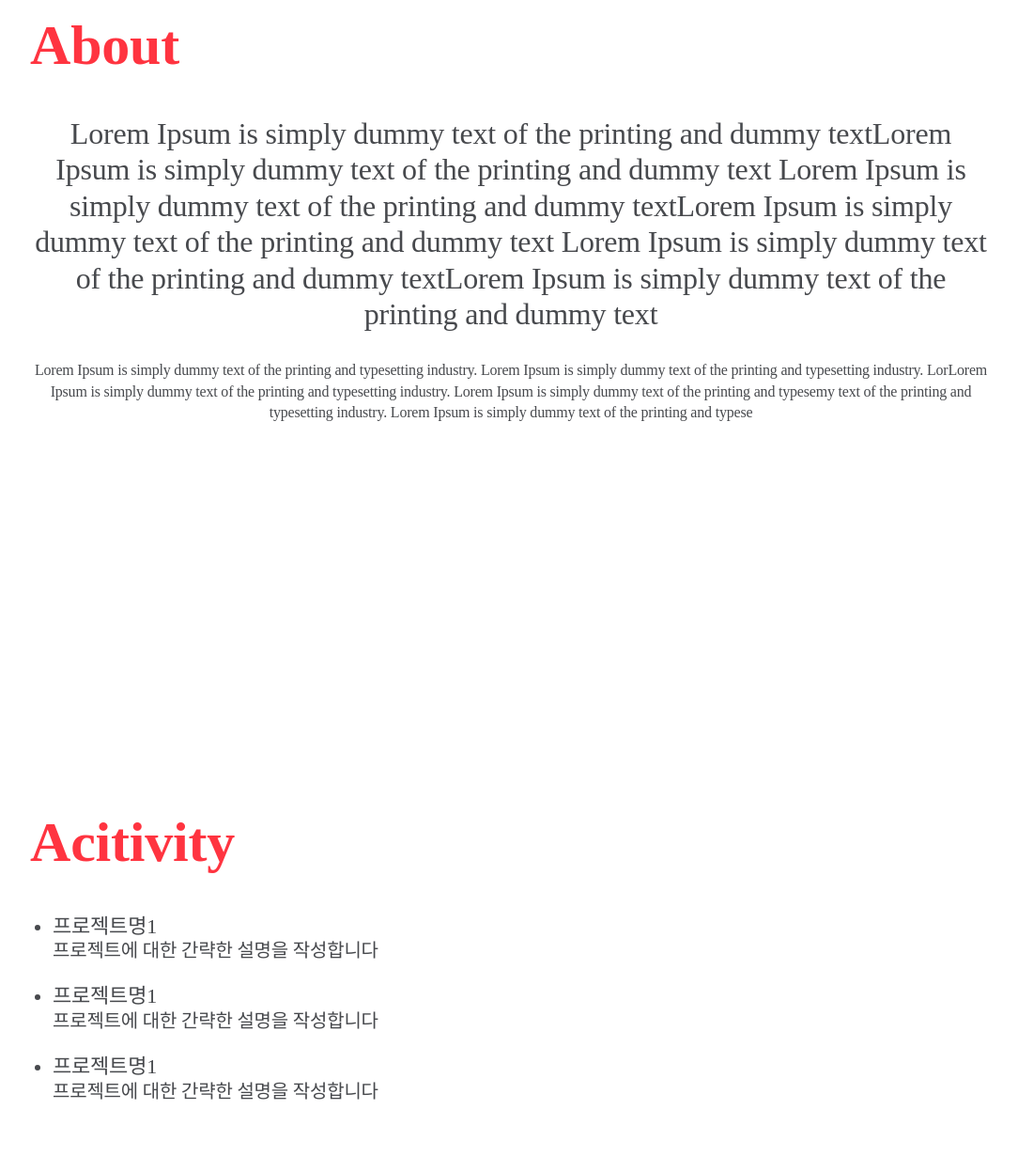
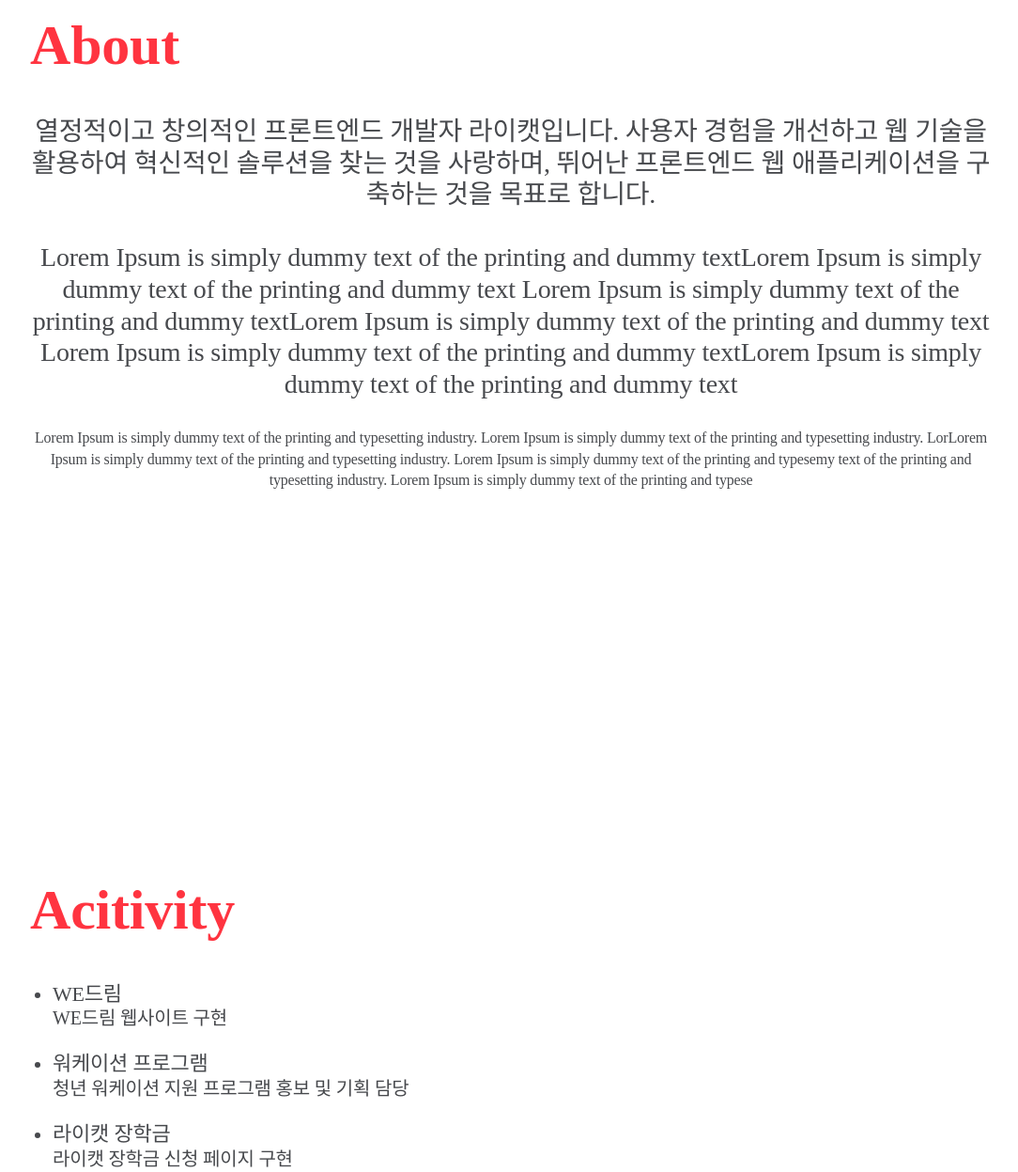
Before and after one commit to weniv/jdc-web-basic, a plain HTML site: page index.html in a window 1280 px wide. Shown: the part 997-2244 px from the top of the page at 94% size, without its empty margins (96-1180 px from the left). Drawn offline with Linux system fonts and the light colour scheme; a web font is replaced by a local one.

Commit message:
:memo: Edit: 텍스트 수정

```diff
--- a/css/style.css
+++ b/css/style.css
@@ -108,7 +108,7 @@ main .tit {
   font-size: 16px;
 }
 #about .descript {
-  font-size: 32px;
+  font-size: 28px;
   line-height: 1.2;
 }
 #about .additional-info {
@@ -181,6 +181,7 @@ main .tit {
 .contact-cont .descript {
   font-size: 14px;
   width: 80%;
+  line-height: 1.4;
 }
 
 .contact-box {
--- a/index.html
+++ b/index.html
@@ -25,7 +25,7 @@
       <section id="home">
         <p class="tit-descript">
           안녕하세요.<br />
-          <strong>주식회사<br />위니브입니다.</strong>
+          <strong>프론트엔드 개발자<br />라이캣입니다.</strong>
         </p>
         <img class="profile-img" src="images/licat.png" alt="인사하는 사자탈을 쓴 고양이, 라이캣" />
         <a class="scroll-link" href="#about"><img src="images/down-arrow.svg" alt="스크롤 이동" /></a>
@@ -33,6 +33,11 @@
       <section id="about">
         <h2 class="tit">About</h2>
         <p class="descript">
+          열정적이고 창의적인 프론트엔드 개발자 라이캣입니다. 사용자 경험을 개선하고 웹 기술을 활용하여 혁신적인
+          솔루션을 찾는 것을 사랑하며, 뛰어난 프론트엔드 웹 애플리케이션을 구축하는 것을 목표로 합니다.
+
+          <br />
+          <br />
           Lorem Ipsum is simply dummy text of the printing and dummy textLorem Ipsum is simply dummy text of the
           printing and dummy text Lorem Ipsum is simply dummy text of the printing and dummy textLorem Ipsum is simply
           dummy text of the printing and dummy text Lorem Ipsum is simply dummy text of the printing and dummy textLorem
@@ -50,16 +55,16 @@
         <h2 class="tit">Acitivity</h2>
         <ul class="activ-list">
           <li>
-            <strong class="activ-tit">프로젝트명1</strong>
-            <p class="activ-descript">프로젝트에 대한 간략한 설명을 작성합니다</p>
+            <strong class="activ-tit">WE드림</strong>
+            <p class="activ-descript">WE드림 웹사이트 구현</p>
           </li>
           <li>
-            <strong class="activ-tit">프로젝트명1</strong>
-            <p class="activ-descript">프로젝트에 대한 간략한 설명을 작성합니다</p>
+            <strong class="activ-tit">워케이션 프로그램</strong>
+            <p class="activ-descript">청년 워케이션 지원 프로그램 홍보 및 기획 담당</p>
           </li>
           <li>
-            <strong class="activ-tit">프로젝트명1</strong>
-            <p class="activ-descript">프로젝트에 대한 간략한 설명을 작성합니다</p>
+            <strong class="activ-tit">라이캣 장학금</strong>
+            <p class="activ-descript">라이캣 장학금 신청 페이지 구현</p>
           </li>
         </ul>
         <ul class="activ-img-list">
@@ -73,8 +78,8 @@
         <div class="contact-cont">
           <h2 class="tit">Contact</h2>
           <p class="descript">
-            Lorem Ipsum is simply dummy text of the printing and typesetting industry. Lorem Ipsum has been the
-            industry's standard dummy text
+            포트폴리오를 통해 제 작업물과 프로젝트를 확인해 주셨을 것 같습니다. 저의 경력과 기술 스택에 대해 궁금한
+            점이나 추가 정보를 원하신다면 언제든지 연락 주시면 감사하겠습니다.
           </p>
           <div class="contact-box">
             <div class="mail-box">
```
